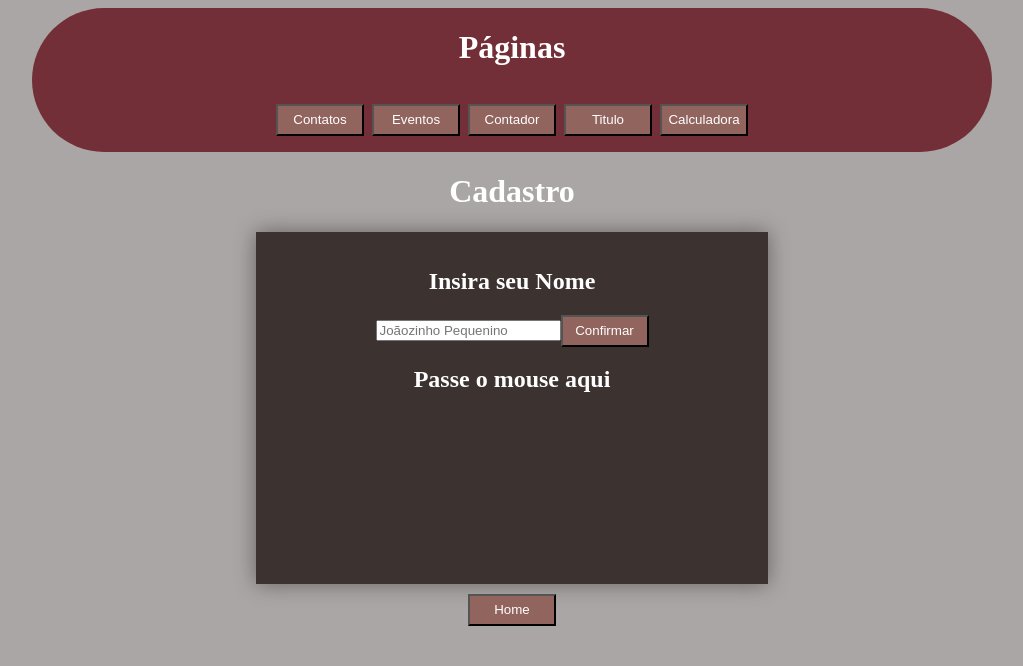
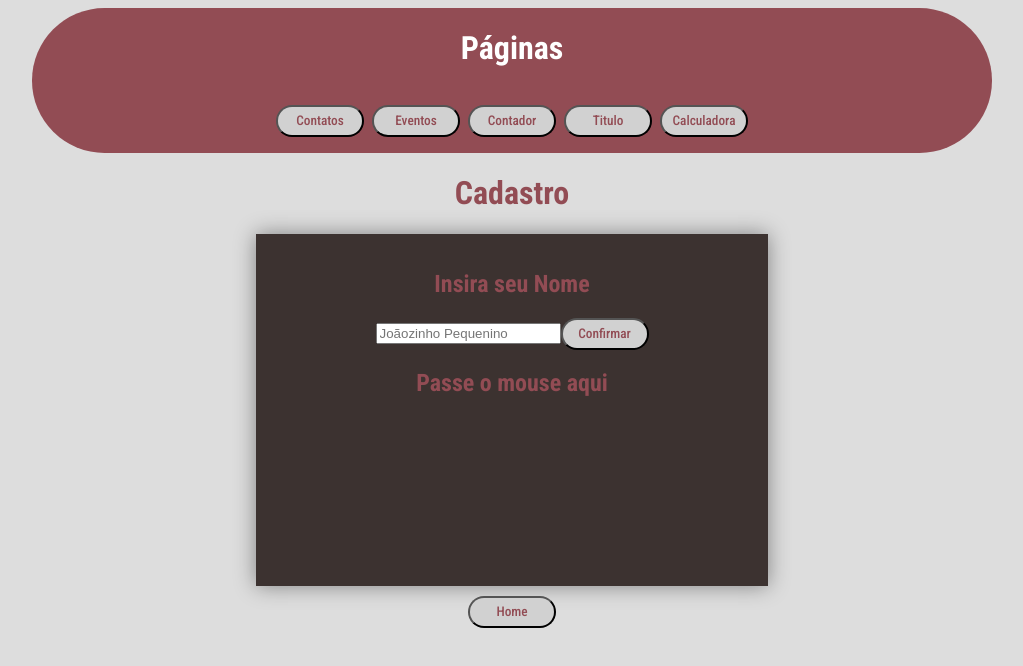
Before and after one commit to Pedro-Card65/React, a React (Create React App) app: page /pages/event/index.jsx in a window 1280 px wide. Shown: the top 666 px of the page, without its empty margins (128-1151 px from the left). Built offline with nearby package versions, Linux system fonts and the light colour scheme.

Commit message:
Update styles for header, body, and title components; adjust background colors and add padding

```diff
--- a/src/components/header/index.scss
+++ b/src/components/header/index.scss
@@ -6,6 +6,8 @@
 
     width: 75vw;
     height: auto;
-    background-color: #722F37;
+    background-color: #924c54;
     border-radius: 25rem;
+
+    color: white;
 }
--- a/src/index.scss
+++ b/src/index.scss
@@ -1,10 +1,19 @@
+@import url('https://fonts.googleapis.com/css2?family=Roboto+Condensed:ital,wght@0,100..900;1,100..900&display=swap');
+
 body {
-  display: flex;
   align-items: center;
   justify-content: center;
   text-align: center;
-  background-color: #aaa6a5;
-  color: white;
+  background-color: #dddddd;
+  color: #924c54;
+
+  font-family: "Roboto Condensed", sans-serif;
+  font-optical-sizing: auto;
+  font-weight: 500;
+  font-style: normal;
+
+
+
 }
 
 .links {
@@ -14,8 +23,14 @@
     }
 
 button {
-  background-color: #91645E;
-  color: white;
+  background-color: #d1d1d1;
+  color: #924c54;
   width: 5.5rem;
   height: 2rem;
+  border-radius: 25rem;
+
+  font-family: "Roboto Condensed", sans-serif;
+  font-optical-sizing: auto;
+  font-weight: 500;
+  font-style: normal;
 }
--- a/src/pages/app/App.scss
+++ b/src/pages/app/App.scss
@@ -8,5 +8,8 @@
         width: 30rem;
         height: 30rem;
         border-radius: 100rem;
+
+        box-shadow: 0px 0px 1rem #00000083;
+        padding: 0.5rem;
     }
 }
--- a/src/pages/titulo/index.scss
+++ b/src/pages/titulo/index.scss
@@ -6,16 +6,21 @@
     gap: 1rem;
     align-items: center;
 
+
     .box, .box2 {
         display: flex;
         flex-direction: column;
-        background-color: #aaa6a5;
 
         width: 40rem;
+        padding: 0.7rem;
         align-items: center;
 
         border: 5px solid white;
-        margin: 0.5
+        margin: 0.5;
+
+        box-shadow: 0px 0px 1rem rgba(0, 0, 0, 0.342);
+        border-radius: 2rem;
+        background-color: #dddddd;
     }
     .box {
         margin: 0.5rem;
```
